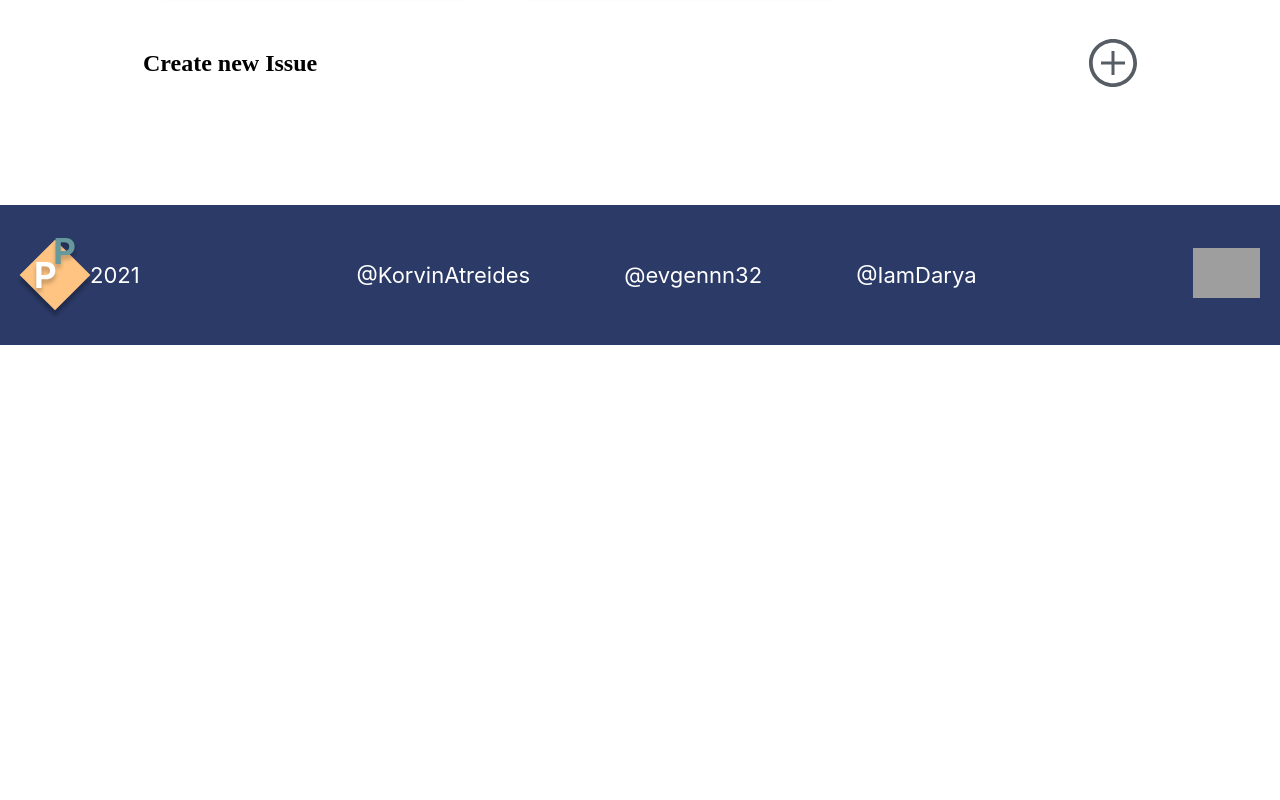
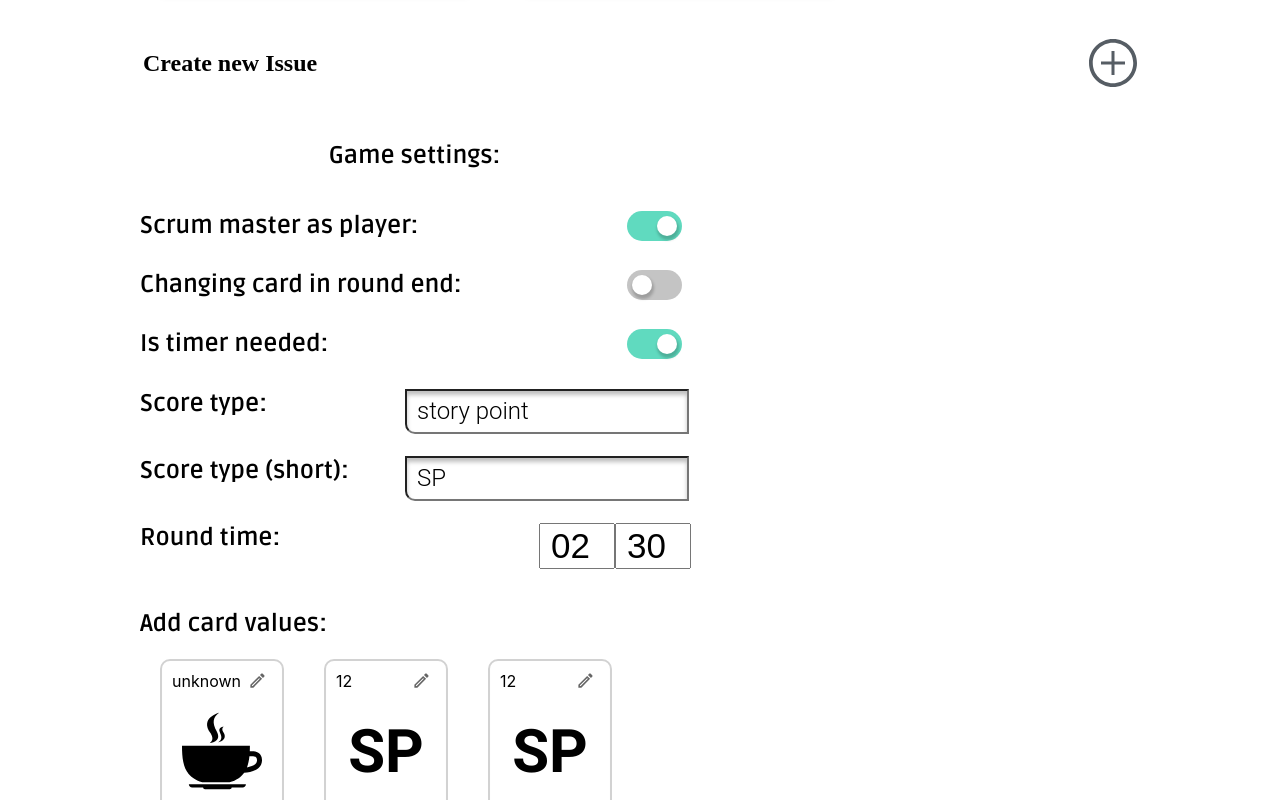
Before and after one commit to evgennn32/pointing-poker, a React (Create React App) app: page /lobby in a window 1280 px wide. Shown: the part 1260-2060 px from the top of the page. Before the commit the page ends 1605 px from the top, so only its background shows below. Built offline with nearby package versions, Linux system fonts and the light colour scheme; grey boxes are pictures that could not be loaded.

Commit message:
feat: add game settings and chat

```diff
--- a/src/component/Pages/LobbyPage.tsx
+++ b/src/component/Pages/LobbyPage.tsx
@@ -12,6 +12,9 @@ import Members from "../Members/Members";
 import IssuesBlock from "../IssuesBlock/IssuesBlock";
 import { IssueTile } from "../CreateIssue/IssueTile";
 import { CreateIssue } from "../CreateIssue/CreateIssue";
+import { GameSettingsView } from "../GameSettingsView/GameSettingsView";
+import GameSettings from "../../models/GameSettings";
+import Chat from "../Chat/Chat";
 
 const Container = styled.div`
   display: flex;
@@ -64,6 +67,10 @@ const IssuesWrap = styled.div`
   gap: 15px;
 `;
 
+const updateSettings = (gameSettings: GameSettings) => {
+  /*TODO UPDATE SETTINGS*/
+};
+
 const LobbyPage = (): JSX.Element => {
   return (
     <Page sidebarActive={false}>
@@ -106,11 +113,12 @@ const LobbyPage = (): JSX.Element => {
               <IssueTile {...issue} key={issue.issueName} />
             ))}
             <CreateIssue />
+            <GameSettingsView setGameSetting={updateSettings} />
           </IssuesWrap>
         </Container>
       </Main>
       <SideBar>
-        <div className="dd">dd</div>
+        <Chat />
       </SideBar>
     </Page>
   );
```
